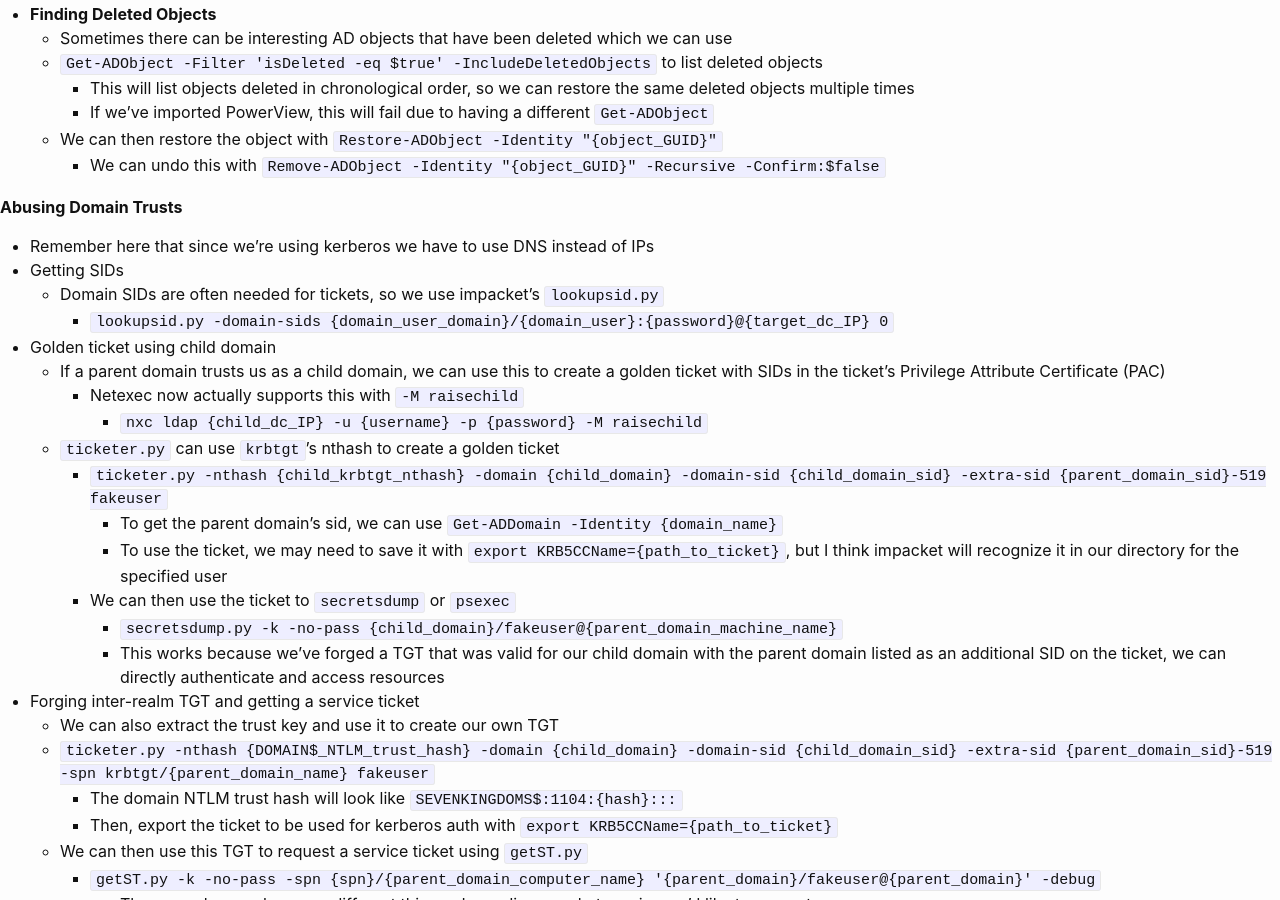
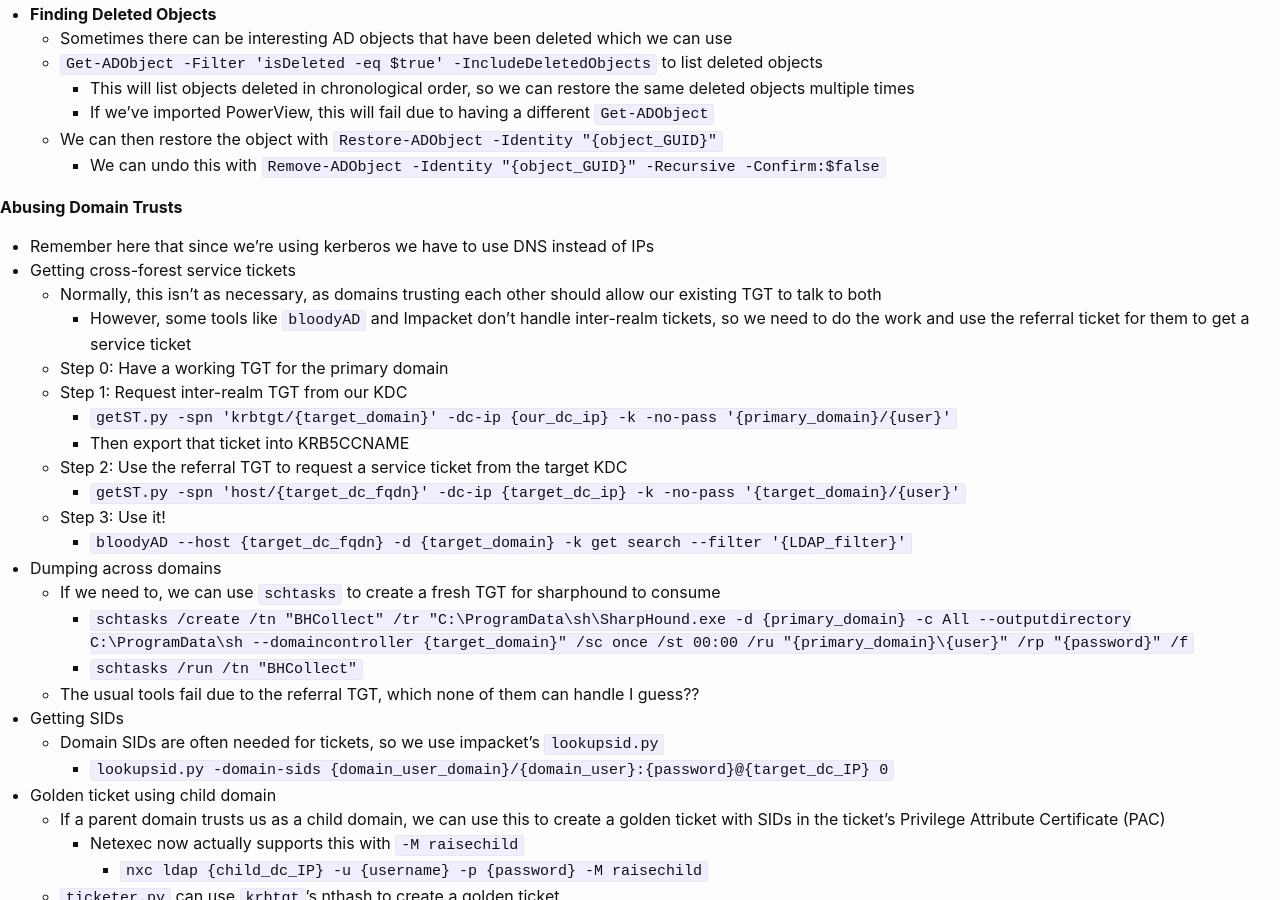
Before and after one commit to KhaelK138/KhaelK138.github.io, a Jekyll site: the page built from markdown/ADPivoting.md, in a window 1280 px wide and 900 px high, scrolled down 3204 px. Built offline with Jekyll 4.4.1, drawn with Linux system fonts in a browser that asks for light colours.

Commit message:
updated notes, added networking

```diff
--- a/markdown/ADPivoting.md
+++ b/markdown/ADPivoting.md
@@ -140,6 +140,22 @@
 
 **Abusing Domain Trusts**
 - Remember here that since we're using kerberos we have to use DNS instead of IPs
+- Getting cross-forest service tickets
+  - Normally, this isn't as necessary, as domains trusting each other should allow our existing TGT to talk to both
+    - However, some tools like `bloodyAD` and Impacket don't handle inter-realm tickets, so we need to do the work and use the referral ticket for them to get a service ticket
+  - Step 0: Have a working TGT for the primary domain
+  - Step 1: Request inter-realm TGT from our KDC
+    - `getST.py -spn 'krbtgt/{target_domain}' -dc-ip {our_dc_ip} -k -no-pass '{primary_domain}/{user}'`
+    - Then export that ticket into KRB5CCNAME
+  - Step 2: Use the referral TGT to request a service ticket from the target KDC
+    - `getST.py -spn 'host/{target_dc_fqdn}' -dc-ip {target_dc_ip} -k -no-pass '{target_domain}/{user}'`
+  - Step 3: Use it!
+    - `bloodyAD --host {target_dc_fqdn} -d {target_domain} -k get search --filter '{LDAP_filter}'`
+- Dumping across domains
+  - If we need to, we can use `schtasks` to create a fresh TGT for sharphound to consume
+    - `schtasks /create /tn "BHCollect" /tr "C:\ProgramData\sh\SharpHound.exe -d {primary_domain} -c All --outputdirectory C:\ProgramData\sh --domaincontroller {target_domain}" /sc once /st 00:00 /ru "{primary_domain}\{user}" /rp "{password}" /f`
+    - `schtasks /run /tn "BHCollect"`
+  - The usual tools fail due to the referral TGT, which none of them can handle I guess??
 - Getting SIDs
 	- Domain SIDs are often needed for tickets, so we use impacket's `lookupsid.py`
 		- `lookupsid.py -domain-sids {domain_user_domain}/{domain_user}:{password}@{target_dc_IP} 0`
--- a/notes.html
+++ b/notes.html
@@ -103,6 +103,7 @@
 <div class="section">
   <h2>Network and Tunneling</h2>
   <ul>
+    <li><a href="./markdown/Networks.html">Networks and Firewalling</a></li>
     <li><a href="./markdown/PortRedirectionSSHTunneling.html">Port Redirection & SSH Tunneling</a> (tldr use ligolo)</li>
     <li><a href="./markdown/TunnelingThroughDeepPacketInspection.html">Tunneling Through Deep Packet Inspection</a></li>
   </ul>
```
Also changed, not shown: markdown/ADExploitation.md (+2 -1 lines), markdown/Internals.md (+2 -2 lines), markdown/LinuxPrivilegeEscalation.md (+2 -2 lines), markdown/Networking.md (deleted, +0 -61 lines), markdown/Networks.md (added, +107 -0 lines), markdown/PasswordAttacks.md (+1 -1 lines).
